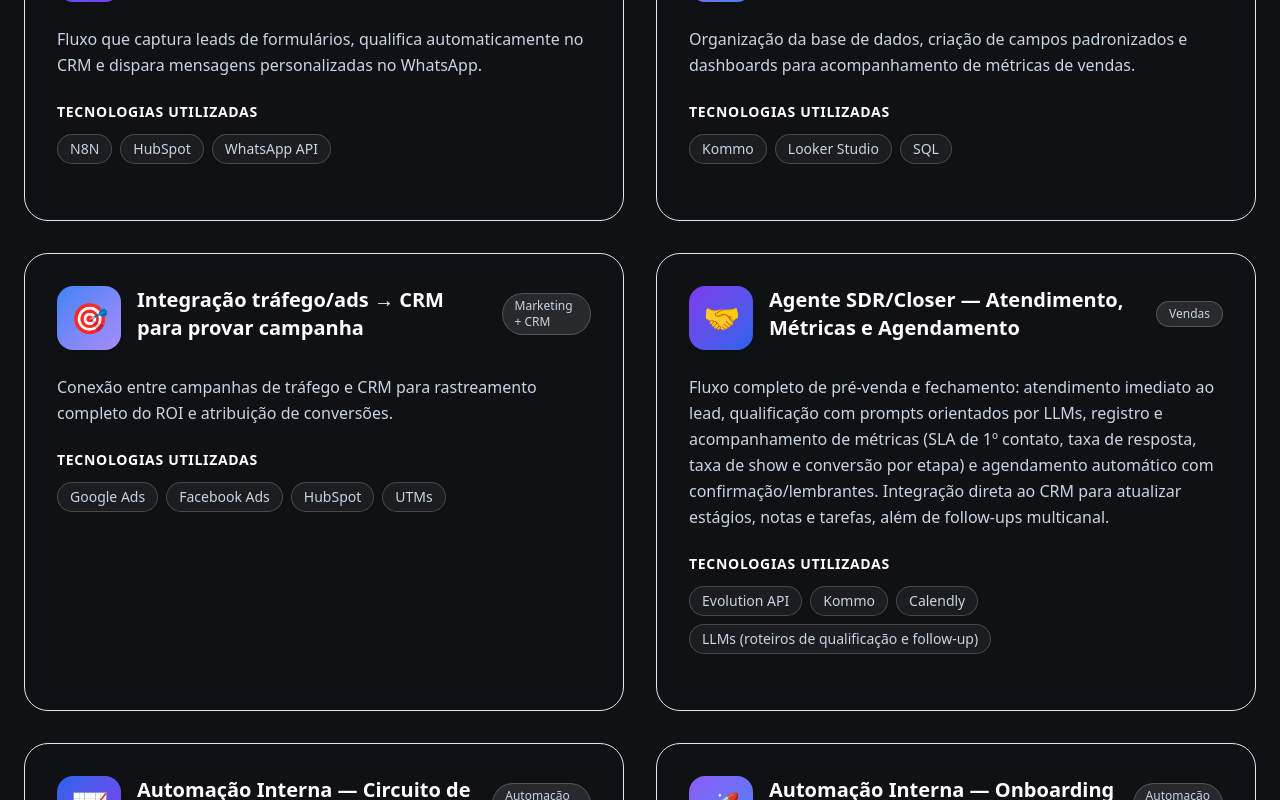
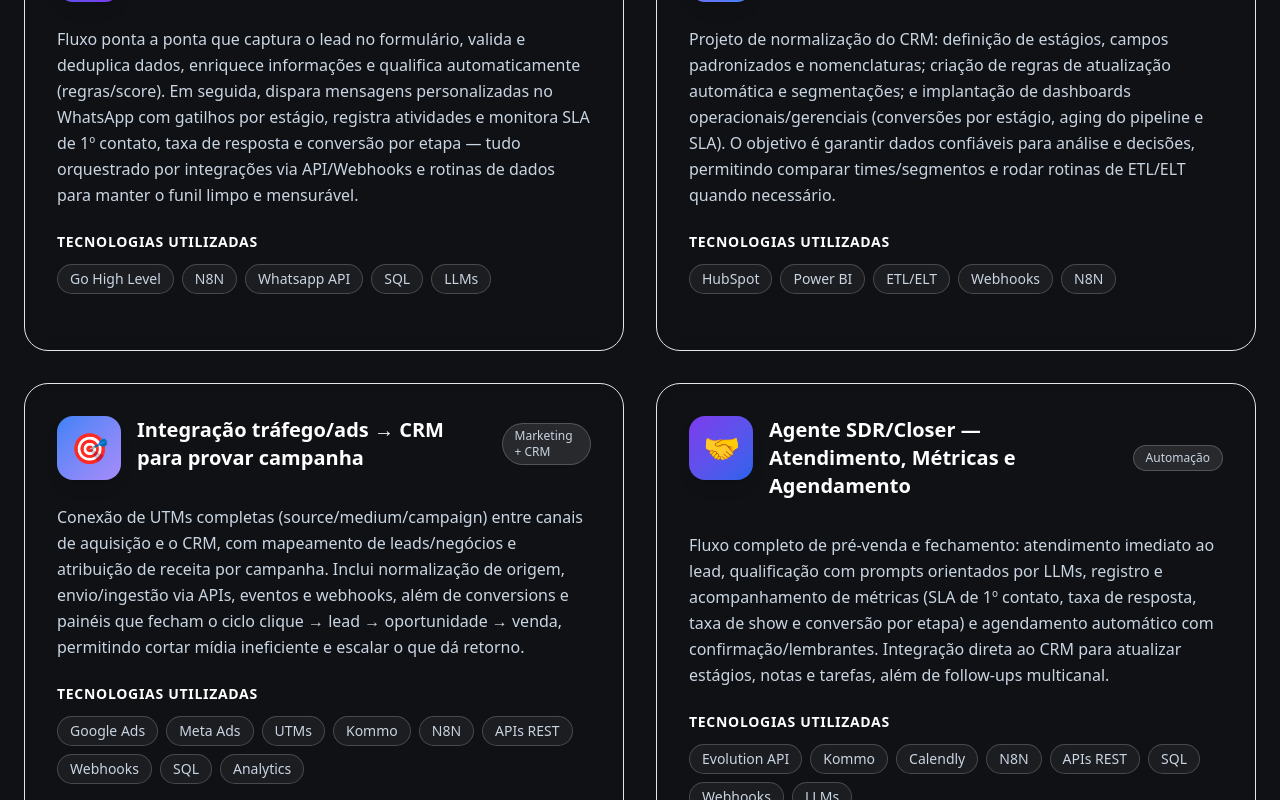
Before and after one commit to LucioMi/portifolio, a Next.js app: page / in a window 1280 px wide. Shown: the part 6720-7520 px from the top of the page. Built offline with nearby package versions, Linux system fonts and the light colour scheme.

Commit message:
Atualiza card Ads → CRM (descrição e tecnologias) e card SDR/Closer (categoria para Automação e tecnologias)

```diff
--- a/src/components/Showcase.tsx
+++ b/src/components/Showcase.tsx
@@ -8,8 +8,8 @@
       id: 1,
       title: "Automação de entrada de leads → CRM → WhatsApp",
       category: "Automação",
-      description: "Fluxo que captura leads de formulários, qualifica automaticamente no CRM e dispara mensagens personalizadas no WhatsApp.",
-      technologies: ["N8N", "HubSpot", "WhatsApp API"],
+      description: "Fluxo ponta a ponta que captura o lead no formulário, valida e deduplica dados, enriquece informações e qualifica automaticamente (regras/score). Em seguida, dispara mensagens personalizadas no WhatsApp com gatilhos por estágio, registra atividades e monitora SLA de 1º contato, taxa de resposta e conversão por etapa — tudo orquestrado por integrações via API/Webhooks e rotinas de dados para manter o funil limpo e mensurável.",
+      technologies: ["Go High Level", "N8N", "Whatsapp API", "SQL", "LLMs"],
       icon: "⚡",
       gradient: "from-[var(--blue-600)] to-[var(--violet-600)]",
       bgGradient: "from-[var(--blue-600)/24] to-[var(--violet-600)/24]"
@@ -18,8 +18,8 @@
       id: 2,
       title: "Padronização de funil e campos para reporting",
       category: "CRM & BI",
-      description: "Organização da base de dados, criação de campos padronizados e dashboards para acompanhamento de métricas de vendas.",
-      technologies: ["Kommo", "Looker Studio", "SQL"],
+      description: "Projeto de normalização do CRM: definição de estágios, campos padronizados e nomenclaturas; criação de regras de atualização automática e segmentações; e implantação de dashboards operacionais/gerenciais (conversões por estágio, aging do pipeline e SLA). O objetivo é garantir dados confiáveis para análise e decisões, permitindo comparar times/segmentos e rodar rotinas de ETL/ELT quando necessário.",
+      technologies: ["HubSpot", "Power BI", "ETL/ELT", "Webhooks", "N8N"],
       icon: "📊",
       gradient: "from-[var(--violet-500)] to-[var(--blue-500)]",
       bgGradient: "from-[var(--violet-500)/22] to-[var(--blue-500)/22]"
@@ -28,8 +28,18 @@
       id: 3,
       title: "Integração tráfego/ads → CRM para provar campanha",
       category: "Marketing + CRM",
-      description: "Conexão entre campanhas de tráfego e CRM para rastreamento completo do ROI e atribuição de conversões.",
-      technologies: ["Google Ads", "Facebook Ads", "HubSpot", "UTMs"],
+      description: "Conexão de UTMs completas (source/medium/campaign) entre canais de aquisição e o CRM, com mapeamento de leads/negócios e atribuição de receita por campanha. Inclui normalização de origem, envio/ingestão via APIs, eventos e webhooks, além de conversions e painéis que fecham o ciclo clique → lead → oportunidade → venda, permitindo cortar mídia ineficiente e escalar o que dá retorno.",
+      technologies: [
+        "Google Ads",
+        "Meta Ads",
+        "UTMs",
+        "Kommo",
+        "N8N",
+        "APIs REST",
+        "Webhooks",
+        "SQL",
+        "Analytics"
+      ],
       icon: "🎯",
       gradient: "from-[var(--blue-500)] to-[var(--violet-400)]",
       bgGradient: "from-[var(--blue-700)/20] to-[var(--violet-700)/20]"
@@ -37,13 +47,17 @@
     {
       id: 4,
       title: "Agente SDR/Closer — Atendimento, Métricas e Agendamento",
-      category: "Vendas",
+      category: "Automação",
       description: "Fluxo completo de pré-venda e fechamento: atendimento imediato ao lead, qualificação com prompts orientados por LLMs, registro e acompanhamento de métricas (SLA de 1º contato, taxa de resposta, taxa de show e conversão por etapa) e agendamento automático com confirmação/lembrantes. Integração direta ao CRM para atualizar estágios, notas e tarefas, além de follow-ups multicanal.",
       technologies: [
         "Evolution API",
         "Kommo",
         "Calendly",
-        "LLMs (roteiros de qualificação e follow-up)"
+        "N8N",
+        "APIs REST",
+        "SQL",
+        "Webhooks",
+        "LLMs"
       ],
       icon: "🤝",
       gradient: "from-[var(--violet-600)] to-[var(--blue-600)]",
```
